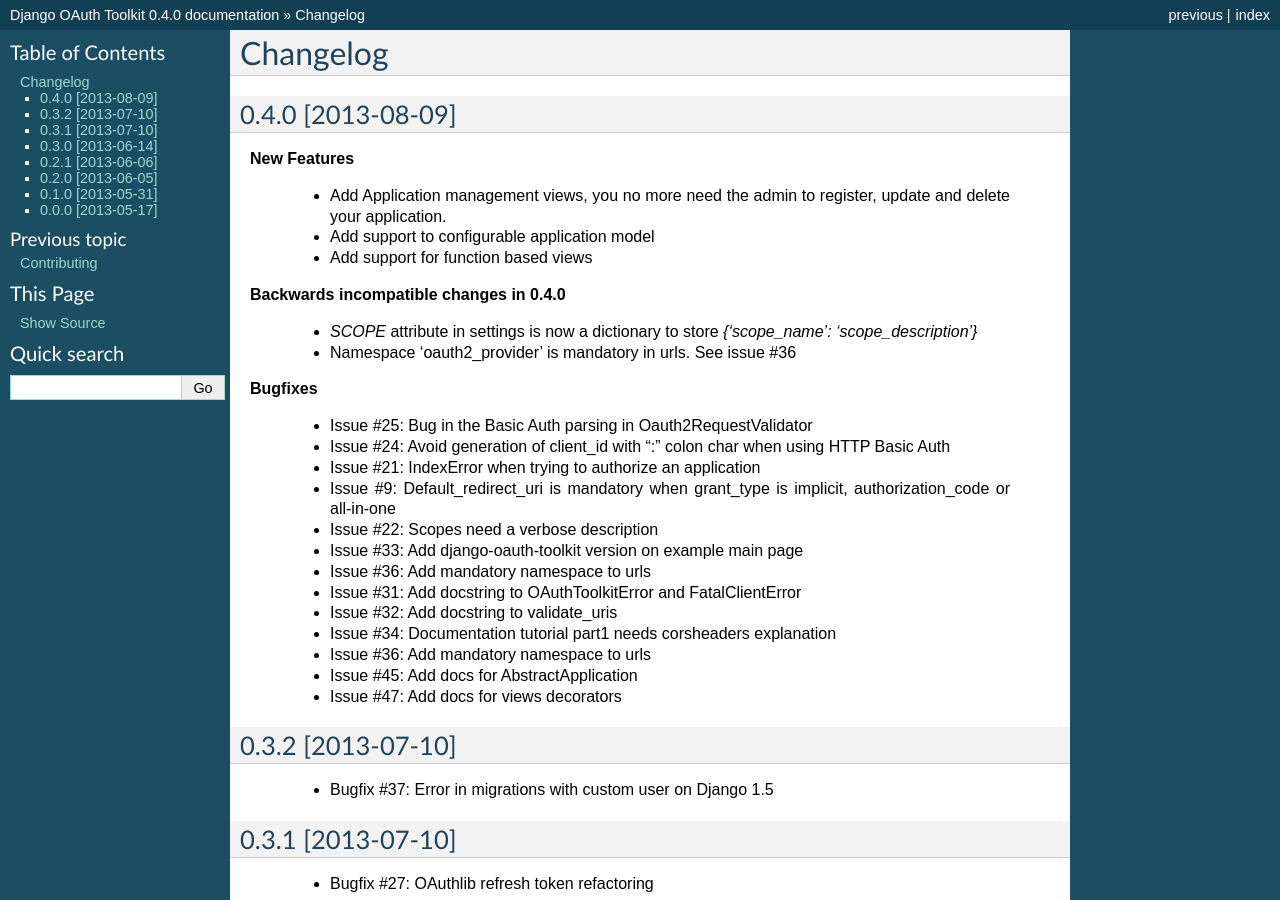
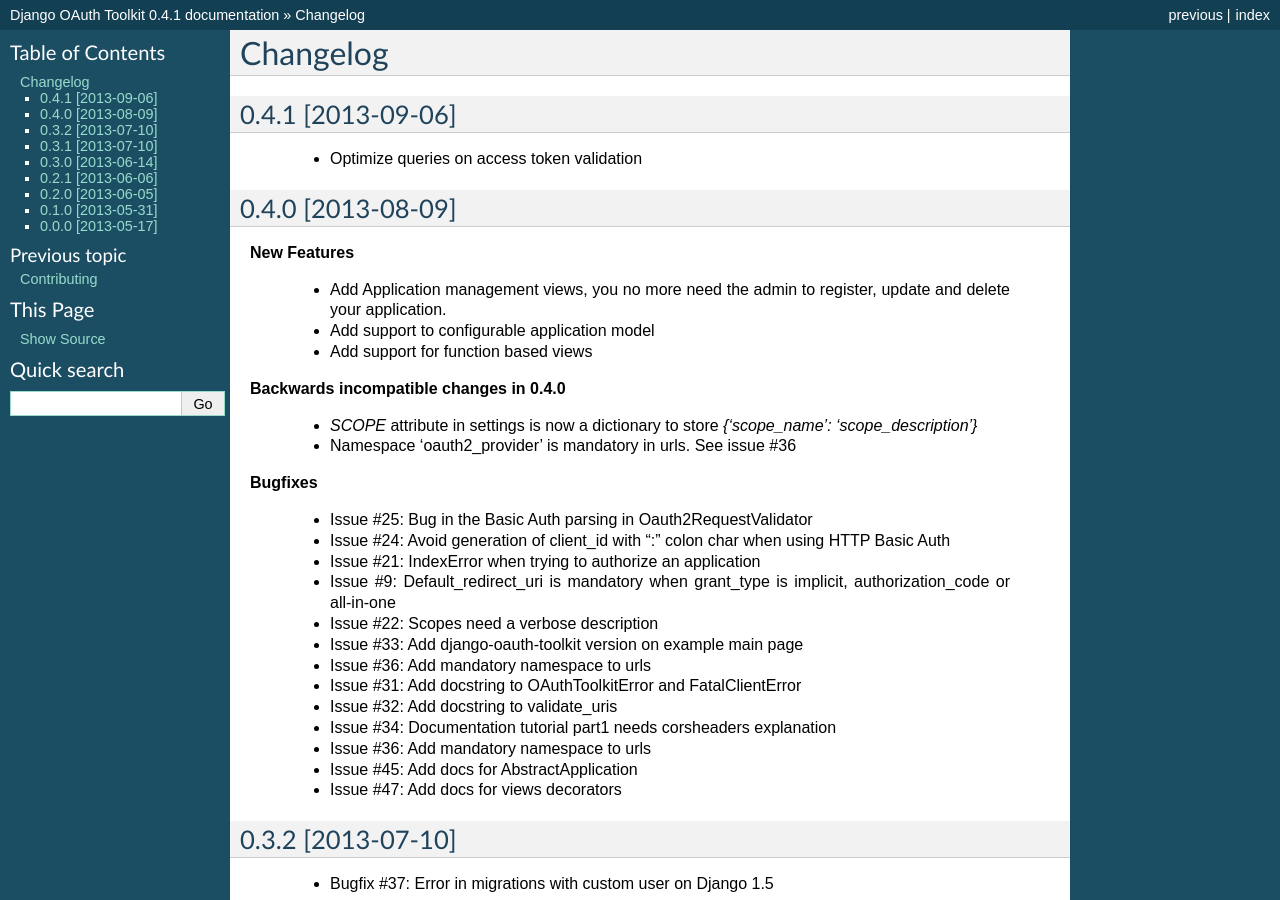
Before and after one commit to sheriffwoody0922/oauth-python-django, a Sphinx documentation site: the page built from docs/changelog.rst, in a window 1280 px wide and 900 px high. Built offline with Sphinx 7.4.7, drawn with Linux system fonts in a browser that asks for light colours; some of the changed text lies outside the part shown.

Commit message:
Update changelog and version to 0.4.1

```diff
--- a/README.rst
+++ b/README.rst
@@ -86,6 +86,10 @@
 Changelog
 ---------
 
+0.4.1 [2013-09-06]
+
+ * Optimize queries on access token validation
+
 0.4.0 [2013-08-09]
 
 **New Features**
--- a/docs/changelog.rst
+++ b/docs/changelog.rst
@@ -1,5 +1,10 @@
 Changelog
 =========
+
+0.4.1 [2013-09-06]
+------------------
+
+ * Optimize queries on access token validation
 
 0.4.0 [2013-08-09]
 ----------------------
--- a/oauth2_provider/__init__.py
+++ b/oauth2_provider/__init__.py
@@ -1,3 +1,5 @@
-__version__ = '0.4.0'
+__version__ = '0.4.1'
+
+__author__ = "Massimiliano Pippi & Federico Frenguelli"
 
 VERSION = __version__  # synonym
```
